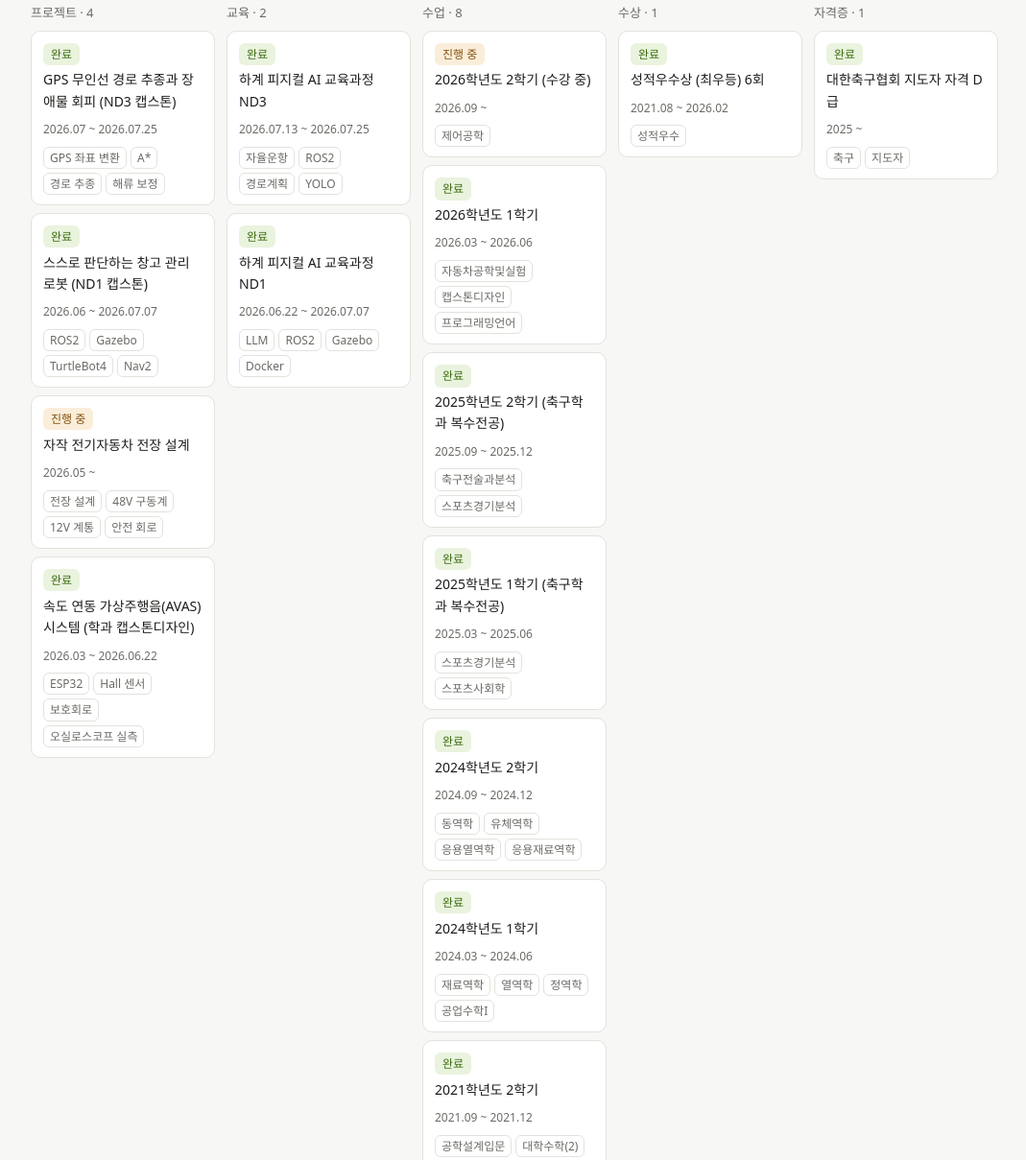
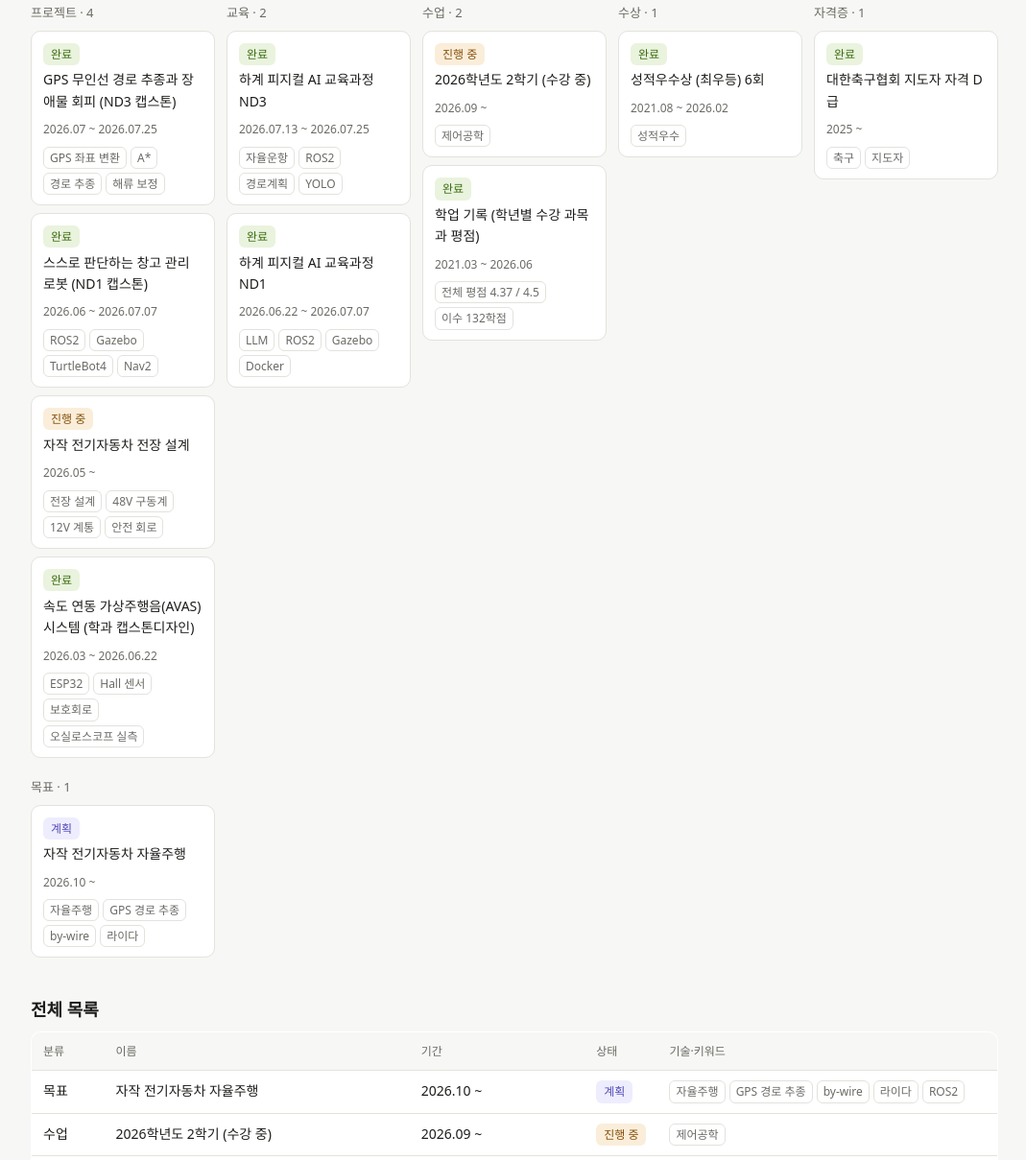
Before and after one commit to Tanmat02/tanmat02.github.io, a plain HTML site: page index.html in a window 1280 px wide. Shown: the part 338-1547 px from the top of the page at 96% size, without its empty margins (104-1173 px from the left). Drawn offline with Linux system fonts and the light colour scheme.

Commit message:
학업 기록 페이지: 학년별 수강 과목·과목별 성적·학기 평점, 전체 평점 4.37(2026-1까지)
Co-Authored-By: Claude Opus 5.5 <noreply@anthropic.com>

```diff
--- a/data/items.js
+++ b/data/items.js
@@ -404,6 +404,295 @@ window.ITEMS = [
     }
   },
   {
+    "id": "academics",
+    "category": "수업",
+    "title": "학업 기록 (학년별 수강 과목과 평점)",
+    "org": "전주대학교 기계자동차공학과 · 복수전공 축구학과",
+    "start": "2021.03",
+    "end": "2026.06",
+    "status": "완료",
+    "tags": [
+      "전체 평점 4.37 / 4.5",
+      "이수 132학점"
+    ],
+    "summary": "2021학년도부터 2026학년도 1학기까지 학년별 수강 과목과 과목별 성적, 학기 평점.",
+    "did": [],
+    "learned": [],
+    "results": [],
+    "links": [],
+    "detail": {
+      "semesters": [
+        {
+          "year": "2021학년도",
+          "grade": "1학년",
+          "term": "1학기",
+          "credits": 19.5,
+          "gpa": 4.33,
+          "courses": [
+            {
+              "name": "JJ신입생세미나",
+              "grade": "P"
+            },
+            {
+              "name": "생활영어회화(1)",
+              "grade": "A+"
+            },
+            {
+              "name": "공감적사고와스피치",
+              "grade": "A+"
+            },
+            {
+              "name": "인간과공동체",
+              "grade": "A+"
+            },
+            {
+              "name": "일반물리",
+              "grade": "A+"
+            },
+            {
+              "name": "청소년진로지도및상담",
+              "grade": "A"
+            },
+            {
+              "name": "대학수학I",
+              "grade": "A"
+            }
+          ]
+        },
+        {
+          "year": "2021학년도",
+          "grade": "1학년",
+          "term": "2학기",
+          "credits": 19.5,
+          "gpa": 4.42,
+          "courses": [
+            {
+              "name": "진로탐색세미나",
+              "grade": "P"
+            },
+            {
+              "name": "생활영어회화(2)",
+              "grade": "A+"
+            },
+            {
+              "name": "소프트웨어적사고",
+              "grade": "A+"
+            },
+            {
+              "name": "산업경영과창업",
+              "grade": "A+"
+            },
+            {
+              "name": "대학수학(2)",
+              "grade": "A"
+            },
+            {
+              "name": "공학설계입문",
+              "grade": "A+"
+            },
+            {
+              "name": "비즈니스영어",
+              "grade": "A+"
+            }
+          ]
+        },
+        {
+          "year": "2024학년도",
+          "grade": "2학년",
+          "term": "1학기",
+          "credits": 19.5,
+          "gpa": 4.42,
+          "courses": [
+            {
+              "name": "진로설계세미나(1)",
+              "grade": "P"
+            },
+            {
+              "name": "기업의지속가능경영",
+              "grade": "A+"
+            },
+            {
+              "name": "기독교윤리와적성",
+              "grade": "A+"
+            },
+            {
+              "name": "재료역학",
+              "grade": "A"
+            },
+            {
+              "name": "열역학",
+              "grade": "A+"
+            },
+            {
+              "name": "공업수학I",
+              "grade": "A+"
+            },
+            {
+              "name": "정역학",
+              "grade": "A+"
+            }
+          ]
+        },
+        {
+          "year": "2024학년도",
+          "grade": "2학년",
+          "term": "2학기",
+          "credits": 19.5,
+          "gpa": 4.17,
+          "courses": [
+            {
+              "name": "진로설계세미나(2)",
+              "grade": "P"
+            },
+            {
+              "name": "교육과미래사회",
+              "grade": "B+"
+            },
+            {
+              "name": "동역학",
+              "grade": "A"
+            },
+            {
+              "name": "유체역학",
+              "grade": "A"
+            },
+            {
+              "name": "응용열역학",
+              "grade": "A+"
+            },
+            {
+              "name": "응용재료역학",
+              "grade": "A+"
+            },
+            {
+              "name": "공업수학(2)",
+              "grade": "A+"
+            }
+          ]
+        },
+        {
+          "year": "2025학년도",
+          "grade": "3학년",
+          "term": "1학기",
+          "credits": 19,
+          "gpa": 4.42,
+          "courses": [
+            {
+              "name": "스포츠개론",
+              "grade": "A+"
+            },
+            {
+              "name": "진로개발세미나(1)",
+              "grade": "P"
+            },
+            {
+              "name": "축구B급과정I",
+              "grade": "A+"
+            },
+            {
+              "name": "축구C급과정I",
+              "grade": "A+"
+            },
+            {
+              "name": "스포츠사회학",
+              "grade": "A+"
+            },
+            {
+              "name": "스포츠경기분석기초",
+              "grade": "A+"
+            },
+            {
+              "name": "유소년축구실기I",
+              "grade": "A"
+            }
+          ]
+        },
+        {
+          "year": "2025학년도",
+          "grade": "3학년",
+          "term": "2학기",
+          "credits": 18,
+          "gpa": 4.5,
+          "courses": [
+            {
+              "name": "축구이해와실제",
+              "grade": "A+"
+            },
+            {
+              "name": "축구C급과정(2)",
+              "grade": "A+"
+            },
+            {
+              "name": "축구B급과정(2)",
+              "grade": "A+"
+            },
+            {
+              "name": "스포츠경기분석심화",
+              "grade": "A+"
+            },
+            {
+              "name": "축구전술과분석",
+              "grade": "A+"
+            },
+            {
+              "name": "유소년축구실기(2)",
+              "grade": "A+"
+            }
+          ]
+        },
+        {
+          "year": "2025학년도",
+          "grade": "3학년",
+          "term": "하계",
+          "credits": 1,
+          "gpa": null,
+          "courses": [
+            {
+              "name": "사회봉사활동",
+              "grade": "P"
+            }
+          ]
+        },
+        {
+          "year": "2026학년도",
+          "grade": "4학년",
+          "term": "1학기",
+          "credits": 16,
+          "gpa": 4.3,
+          "courses": [
+            {
+              "name": "직업설계세미나(1)",
+              "grade": "P"
+            },
+            {
+              "name": "자동차공학및실험",
+              "grade": "B+"
+            },
+            {
+              "name": "스포츠영양학",
+              "grade": "A+"
+            },
+            {
+              "name": "캡스톤디자인",
+              "grade": "A+"
+            },
+            {
+              "name": "프로그래밍언어",
+              "grade": "A+"
+            },
+            {
+              "name": "스포츠상해및재활",
+              "grade": "A+"
+            }
+          ]
+        }
+      ],
+      "cum": 4.37,
+      "credits": 132.0,
+      "semNote": "2025학년도 2학기까지는 성적증명서(2026.05 발급), 2026학년도 1학기는 학교 포털 성적 조회 기준으로 계산했다. P(이수/비이수) 과목은 평점 계산에서 빠진다. 채플은 목록에서 생략했다."
+    }
+  },
+  {
     id: "control-eng",
     category: "수업",
     title: "2026학년도 2학기 (수강 중)",
@@ -547,90 +836,6 @@ window.ITEMS = [
     did: [], learned: [], results: [], links: []
   },
   {
-    id: "sem-2021-1",
-    category: "수업",
-    title: "2021학년도 1학기",
-    org: "전주대학교",
-    start: "2021.03", end: "2021.06",
-    status: "완료",
-    tags: ["일반물리", "대학수학I"],
-    summary: "이수 과목 7개 (채플 제외).",
-    did: ["JJ신입생세미나", "생활영어회화(1)", "공감적사고와스피치", "인간과공동체", "일반물리", "청소년진로지도및상담", "대학수학I"],
-    learned: [], results: [], links: []
-  },
-  {
-    id: "sem-2021-2",
-    category: "수업",
-    title: "2021학년도 2학기",
-    org: "전주대학교",
-    start: "2021.09", end: "2021.12",
-    status: "완료",
-    tags: ["공학설계입문", "대학수학(2)"],
-    summary: "이수 과목 7개 (채플 제외).",
-    did: ["진로탐색세미나", "생활영어회화(2)", "소프트웨어적사고", "산업경영과창업", "대학수학(2)", "공학설계입문", "비즈니스영어"],
-    learned: [], results: [], links: []
-  },
-  {
-    id: "sem-2024-1",
-    category: "수업",
-    title: "2024학년도 1학기",
-    org: "전주대학교",
-    start: "2024.03", end: "2024.06",
-    status: "완료",
-    tags: ["재료역학", "열역학", "정역학", "공업수학I"],
-    summary: "이수 과목 7개 (채플 제외).",
-    did: ["진로설계세미나(1)", "기업의지속가능경영", "기독교윤리와적성", "재료역학", "열역학", "공업수학I", "정역학"],
-    learned: [], results: [], links: []
-  },
-  {
-    id: "sem-2024-2",
-    category: "수업",
-    title: "2024학년도 2학기",
-    org: "전주대학교",
-    start: "2024.09", end: "2024.12",
-    status: "완료",
-    tags: ["동역학", "유체역학", "응용열역학", "응용재료역학"],
-    summary: "이수 과목 7개 (채플 제외).",
-    did: ["진로설계세미나(2)", "교육과미래사회", "동역학", "유체역학", "응용열역학", "응용재료역학", "공업수학(2)"],
-    learned: [], results: [], links: []
-  },
-  {
-    id: "sem-2025-1",
-    category: "수업",
-    title: "2025학년도 1학기 (축구학과 복수전공)",
-    org: "전주대학교",
-    start: "2025.03", end: "2025.06",
-    status: "완료",
-    tags: ["스포츠경기분석", "스포츠사회학"],
-    summary: "이수 과목 7개 (채플 제외).",
-    did: ["스포츠개론", "진로개발세미나(1)", "축구B급과정I", "축구C급과정I", "스포츠사회학", "스포츠경기분석기초", "유소년축구실기I"],
-    learned: [], results: [], links: []
-  },
-  {
-    id: "sem-2026-1",
-    category: "수업",
-    title: "2026학년도 1학기",
-    org: "전주대학교",
-    start: "2026.03", end: "2026.06",
-    status: "완료",
-    tags: ["자동차공학및실험", "캡스톤디자인", "프로그래밍언어"],
-    summary: "이수 과목 6개.",
-    did: ["직업설계세미나(1)", "자동차공학및실험", "스포츠영양학", "캡스톤디자인", "프로그래밍언어", "스포츠상해및재활"],
-    learned: [], results: [], links: []
-  },
-  {
-    id: "sem-2025-2",
-    category: "수업",
-    title: "2025학년도 2학기 (축구학과 복수전공)",
-    org: "전주대학교",
-    start: "2025.09", end: "2025.12",
-    status: "완료",
-    tags: ["축구전술과분석", "스포츠경기분석"],
-    summary: "이수 과목 6개 (채플 제외).",
-    did: ["축구이해와실제", "축구C급과정(2)", "축구B급과정(2)", "스포츠경기분석심화", "축구전술과분석", "유소년축구실기(2)"],
-    learned: [], results: [], links: []
-  },
-  {
     id: "award-honors",
     category: "수상",
     title: "성적우수상 (최우등) 6회",
--- a/index.html
+++ b/index.html
@@ -89,7 +89,7 @@ function stats(){
   const box = [
     ["프로젝트", n("프로젝트")],
     ["교육 이수 시간", ITEMS.filter(i=>i.category==="교육").reduce((a,i)=>a+(i.hours||0),0) + "시간"],
-    ["전체 평점 (2025-2학기까지)", "4.38 / 4.5"],
+    ["전체 평점 (2026-1학기까지)", "4.37 / 4.5"],
     ["성적우수상 (최우등)", "6회"]
   ];
   document.getElementById("stats").innerHTML = box.map(([k,v]) => `<div class="stat"><b>${esc(v)}</b><span>${esc(k)}</span></div>`).join("");
```
Also changed, not shown: project.html (+11 -0 lines), 1 other file.
